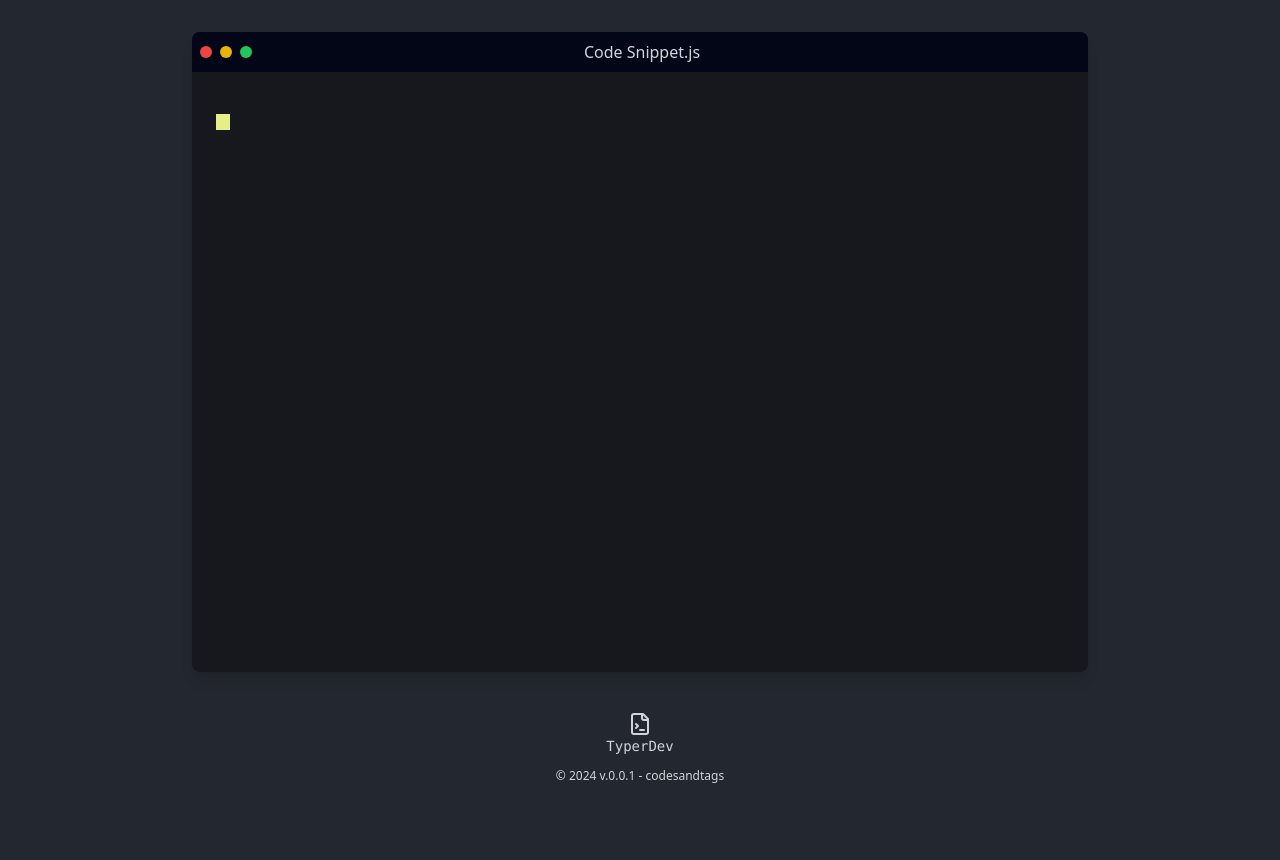
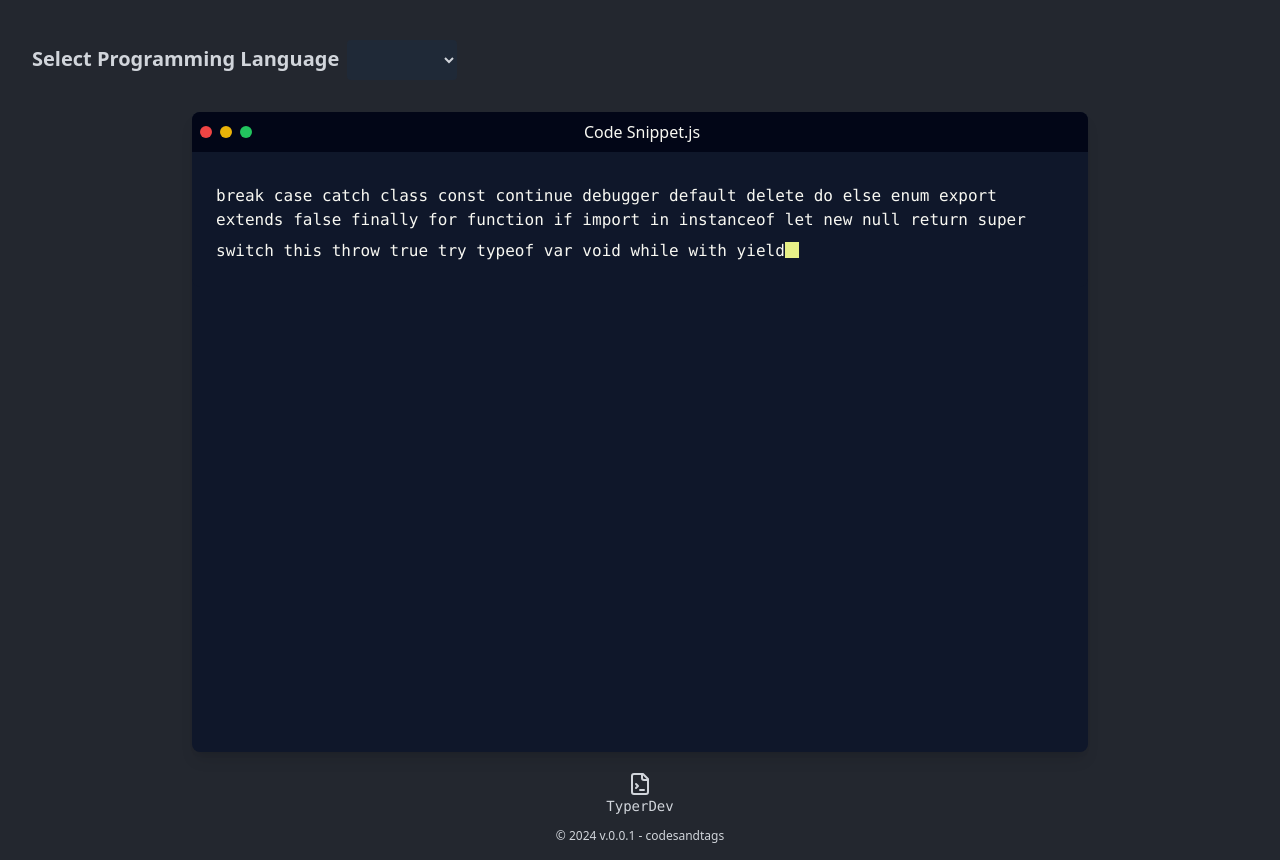
Before and after one commit to codesandtags/typerdev, a React (Vite) app: page / in a window 1280 px wide. Before the commit the page ends 800 px from the top, so only its background shows below. Built offline with nearby package versions, Linux system fonts and the light colour scheme.

Commit message:
feat(user-events): added matching code vs typed code

```diff
--- /dev/null
+++ b/public/snippets/javascript-keywords.json
@@ -0,0 +1,40 @@
+[
+  "break",
+  "case",
+  "catch",
+  "class",
+  "const",
+  "continue",
+  "debugger",
+  "default",
+  "delete",
+  "do",
+  "else",
+  "enum",
+  "export",
+  "extends",
+  "false",
+  "finally",
+  "for",
+  "function",
+  "if",
+  "import",
+  "in",
+  "instanceof",
+  "let",
+  "new",
+  "null",
+  "return",
+  "super",
+  "switch",
+  "this",
+  "throw",
+  "true",
+  "try",
+  "typeof",
+  "var",
+  "void",
+  "while",
+  "with",
+  "yield"
+]
--- a/src/App.tsx
+++ b/src/App.tsx
@@ -1,4 +1,4 @@
-import React, { useState, useContext } from 'react';
+import React, { useState, useContext, useEffect } from 'react';
 import LanguageSelector from './components/LanguageSelector';
 import CodeDisplay from './components/CodeDisplay';
 import { AppContext } from './context/AppContext';
@@ -7,21 +7,38 @@ import { FileTerminal } from 'lucide-react';
 const App: React.FC = () => {
   const { language, setLanguage } = useContext(AppContext);
   const [codeSnippet, setCodeSnippet] = useState<string>(''); // Placeholder for code snippet
-
   const languages = ['JavaScript', 'Python', 'Java', 'C++', 'Go']; // Example languages
 
   const handleLanguageSelect = (selectedLanguage: string) => {
+    setCodeSnippet('');
     setLanguage(selectedLanguage);
-    // Fetch or generate a code snippet based on the selected language
-    setCodeSnippet(`// Example code snippet for ${selectedLanguage}`);
   };
+
+  const getSnippet = async (language: string) => {
+    if (language) {
+      const response = await fetch(
+        `/snippets/${language.toLowerCase()}-keywords.json`
+      );
+      const snippet = await response.json();
+      setCodeSnippet(snippet.join(' '));
+    }
+  };
+
+  // Fetch code snippet based on the selected language
+  useEffect(() => {
+    getSnippet(language);
+  }, [language]);
 
   return (
     <div className="min-h-screen text-gray-300 flex flex-col">
-      <header className=" p-4"></header>
-      {/* <LanguageSelector languages={languages} onSelect={handleLanguageSelect} /> */}
+      <header className=" p-4">
+        <LanguageSelector
+          languages={languages}
+          onSelect={handleLanguageSelect}
+        />
+      </header>
       <main className="flex-grow flex">
-        <CodeDisplay code={codeSnippet} />
+        <CodeDisplay codeSnippet={codeSnippet} />
       </main>
       <footer className=" p-4 text-center flex items-center flex-col">
         <div className="w-24 px-2 py-1 0 rounded text-sm mb-2">
--- a/src/components/CodeDisplay.tsx
+++ b/src/components/CodeDisplay.tsx
@@ -1,24 +1,43 @@
 import React from 'react';
-import useTypedCode from '../hooks/useTypedCode';
 import TitleBar from './TitleBar';
 import BlinkingCursor from './BlinkingCursor';
+import useTypedCode from '../hooks/useTypedCode';
 
 interface CodeDisplayProps {
-  code: string;
+  codeSnippet: string;
 }
 
-const CodeDisplay: React.FC<CodeDisplayProps> = () => {
-  const typedCode = useTypedCode();
-  const title = 'Code Snippet.js';
+const CodeDisplay: React.FC<CodeDisplayProps> = ({ codeSnippet }) => {
+  const [typedCode] = useTypedCode();
+
+  const renderCode = () => {
+    const snippetChars = codeSnippet.split('');
+    const typedChars = typedCode.split('');
+
+    return snippetChars.map((char, index) => {
+      let className = 'text-dracula-foreground';
+      if (index < typedChars.length) {
+        className =
+          char === typedChars[index] ? 'text-green-500' : 'text-red-500';
+      }
+      return (
+        <span key={index} className={className}>
+          {char}
+        </span>
+      );
+    });
+  };
 
   return (
-    <div className="w-full flex flex-col items-center justify-start h-[80vh]">
-      <div className="w-full max-w-4xl  rounded-lg shadow-lg h-full bg-typerdev-terminal">
-        <TitleBar title={title} />
-        <div className="flex-grow p-4 rounded-b-lg overflow-y-auto">
-          <pre className="mt-2 p-2 rounded text-typerdev-foreground overflow-x-auto">
-            <code>{typedCode}</code>
-            <BlinkingCursor />
+    <div className="w-full flex flex-col items-center justify-start bg-typerdev-background text-typerdev-foreground h-[80vh]">
+      <div className="w-full max-w-4xl bg-slate-900 rounded-lg shadow-lg h-full">
+        <TitleBar title="Code Snippet.js" />
+        <div className="flex-grow p-4 bg-slate-900 rounded-b-lg overflow-y-auto">
+          <pre className="mt-2 p-2 rounded text-dracula-foreground overflow-x-auto whitespace-pre-wrap">
+            <code>
+              {renderCode()}
+              <BlinkingCursor />
+            </code>
           </pre>
         </div>
       </div>
--- a/src/components/LanguageSelector.tsx
+++ b/src/components/LanguageSelector.tsx
@@ -19,6 +19,7 @@ const LanguageSelector: React.FC<LanguageSelectorProps> = ({
         onChange={(e) => onSelect(e.target.value)}
         className="mx-2 p-2 bg-gray-800 text-gray-300 rounded mt-2"
       >
+        <option />
         {languages.map((lang) => (
           <option key={lang} value={lang}>
             {lang}
--- a/src/context/AppContext.tsx
+++ b/src/context/AppContext.tsx
@@ -3,11 +3,15 @@ import React, { createContext, useState, ReactNode } from 'react';
 interface AppContextProps {
   language: string;
   setLanguage: (language: string) => void;
+  snippetsMap: Record<string, string>;
 }
 
 const defaultContext: AppContextProps = {
   language: 'JavaScript',
   setLanguage: () => {},
+  snippetsMap: {
+    javascript: '../snippets/javascript-keywords.json',
+  },
 };
 
 export const AppContext = createContext<AppContextProps>(defaultContext);
--- a/src/hooks/useTypedCode.ts
+++ b/src/hooks/useTypedCode.ts
@@ -5,7 +5,6 @@ const useTypedCode = () => {
 
   useEffect(() => {
     const handleKeyDown = (event: KeyboardEvent) => {
-      event.preventDefault();
       // Ignore keys that do not produce a character
       if (
         event.key === 'Shift' ||
@@ -13,8 +12,6 @@ const useTypedCode = () => {
         event.key === 'Alt' ||
         event.key === 'Meta' ||
         event.key === 'Command' ||
-        event.key === 'Tab' ||
-        event.key === 'Dead' ||
         event.key === 'ArrowLeft' ||
         event.key === 'ArrowRight' ||
         event.key === 'ArrowUp' ||
@@ -39,7 +36,9 @@ const useTypedCode = () => {
     };
   }, []);
 
-  return typedCode;
+  const resetTypedCode = () => setTypedCode('');
+
+  return [typedCode, resetTypedCode] as const;
 };
 
 export default useTypedCode;
```
Also changed, not shown: public/snippets/python-keywords.json (added, +37 -0 lines).
